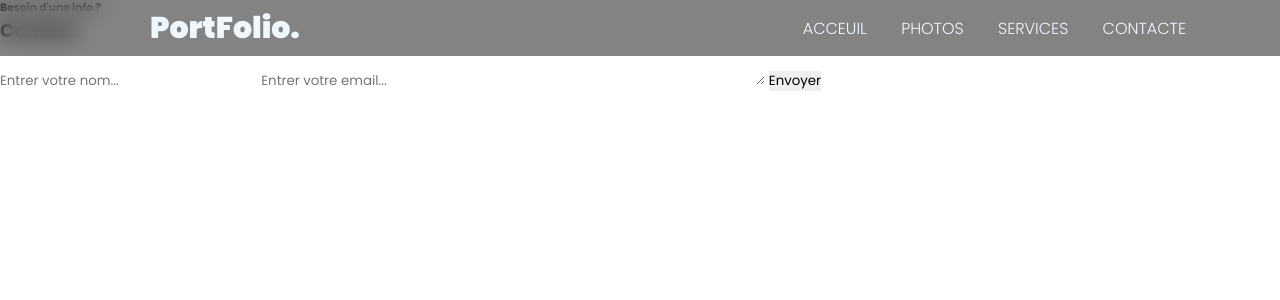
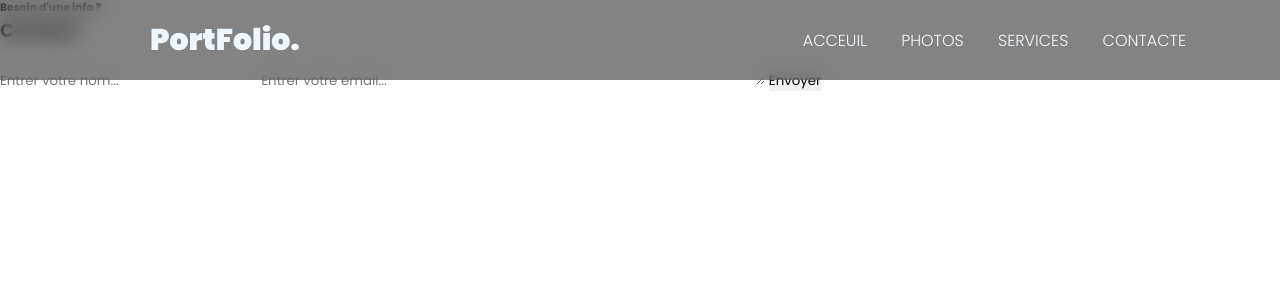
Before and after one commit to tiioxic/PortFolio, a PHP site: page /contact.html in a window 1280 px wide. Shown: the top 300 px of the page. Run offline with PHP 8.4, Linux system fonts and the light colour scheme.

Commit message:
Update style.css

```diff
--- a/style.css
+++ b/style.css
@@ -505,4 +505,7 @@ h1 {
         flex-direction: row;
         align-items: center;
     }
+    .navbar{
+        min-height: 10vh;
+    }
 }
```
